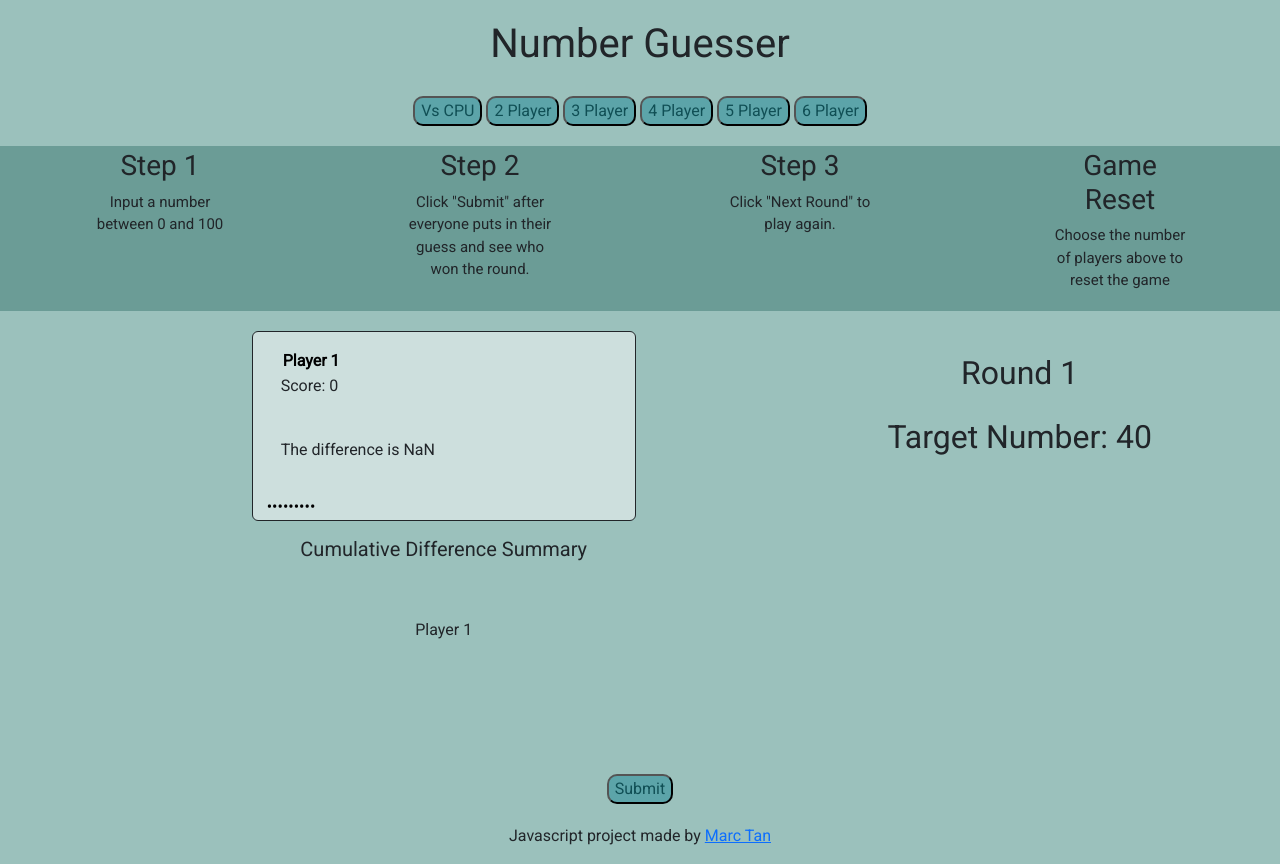
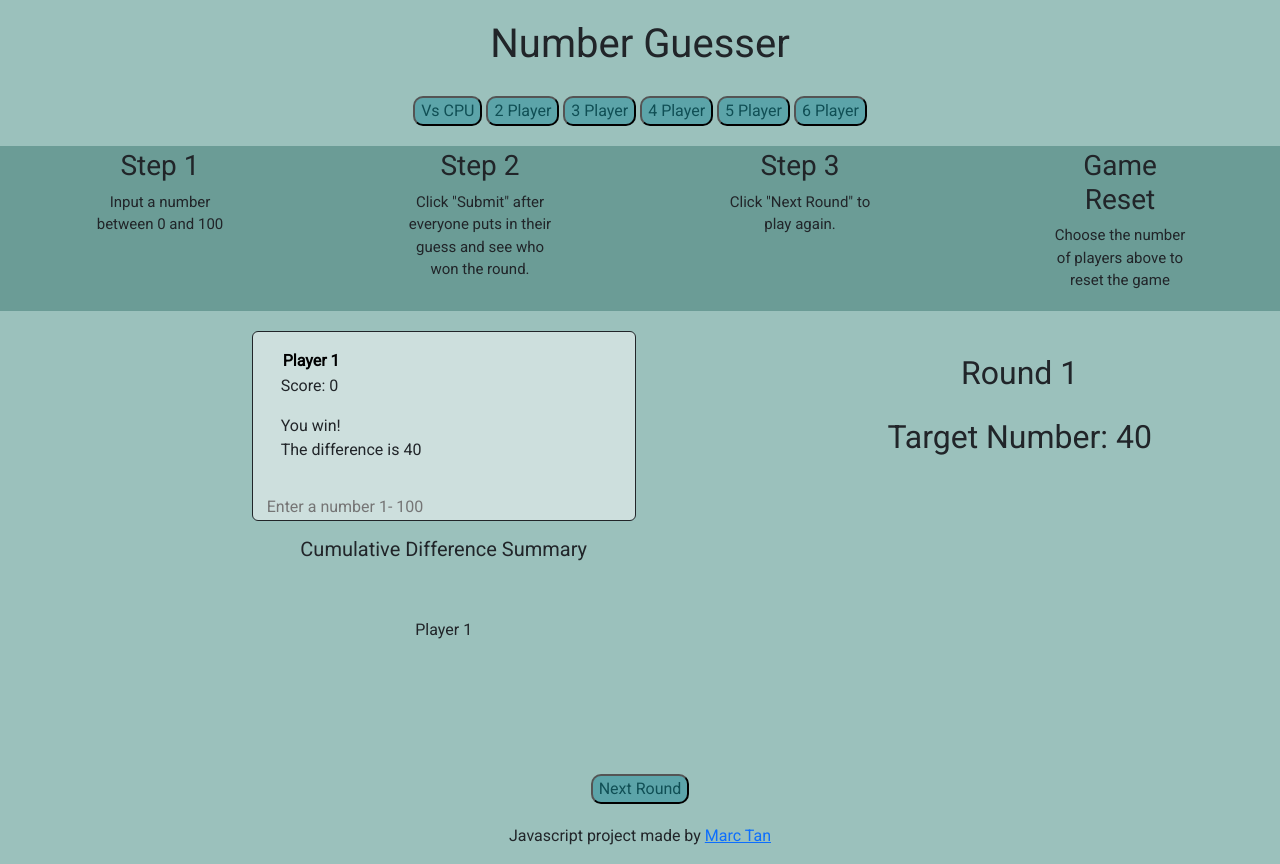
Before and after one commit to marctan13/js-final-project-tan, a plain HTML site: page index.html in a window 1280 px wide. Both pictures are taken after typing "Sample123" into the empty fields and a click on the button "Submit". Drawn offline with nearby package versions, Linux system fonts and the light colour scheme.

Commit message:
for present

```diff
--- a/app.js
+++ b/app.js
@@ -84,6 +84,13 @@ guessButton.addEventListener("click", () => {
   checkInput();
   // Generate the target value
   target = generateTarget();
+
+  showInput();
+
+  //switch the disabled state of the two buttons alternatively
+  guessButton.setAttribute("disabled", true);
+  nextRoundButton.removeAttribute("disabled");
+
   // Retrieve the player's guess
   const currentPlayerOneGuess = playerOneGuessInput.value;
   const currentPlayerTwoGuess = playerTwoGuessInput.value;
@@ -102,7 +109,6 @@ guessButton.addEventListener("click", () => {
   const playerFour = new Player("four", playerFourGuessInput.value);
   const playerFive = new Player("five", playerFiveGuessInput.value);
   const playerSix = new Player("six", playerSixGuessInput.value);
-  // const computer = new Player("computer", computerGuess);
 
   //INPUT ROUND DIFFERENCE TO TABLE
   // let playerOneRoundDIfference = document.getElementById(
@@ -263,12 +269,6 @@ guessButton.addEventListener("click", () => {
     playerSixTotalDifference;
   document.getElementById("cumu-difference-computer").innerText =
     computerTotalDifference;
-
-  showInput();
-
-  //switch the disabled state of the two buttons alternatively
-  guessButton.setAttribute("disabled", true);
-  nextRoundButton.removeAttribute("disabled");
 });
 //end of event listener
 
--- a/index.html
+++ b/index.html
@@ -82,7 +82,7 @@
                 Score: <span id="player1-score">0</span>
               </p>
               <p class="score-difference">
-                <span class="winner" id="winner-one"></span><br />
+                <span class="winner" id="winner-one"></span><span class="icon"></span><br />
                 <span class="difference" id="player1-difference"></span>
               </p>
             </div>
--- a/script.js
+++ b/script.js
@@ -4,15 +4,6 @@ let threePlayer = document.getElementById("three-player");
 let fourPlayer = document.getElementById("four-player");
 let fivePlayer = document.getElementById("five-player");
 let sixPlayer = document.getElementById("six-player");
-
-//total difference
-let playerOneTotalDifference = 0;
-let playerTwoTotalDifference = 0;
-let playerThreeTotalDifference = 0;
-let playerFourTotalDifference = 0;
-let playerFiveTotalDifference = 0;
-let playerSixTotalDifference = 0;
-let computerTotalDifference = 0;
 
 //player card
 let firstPlayer = document.getElementById("p1");
```
